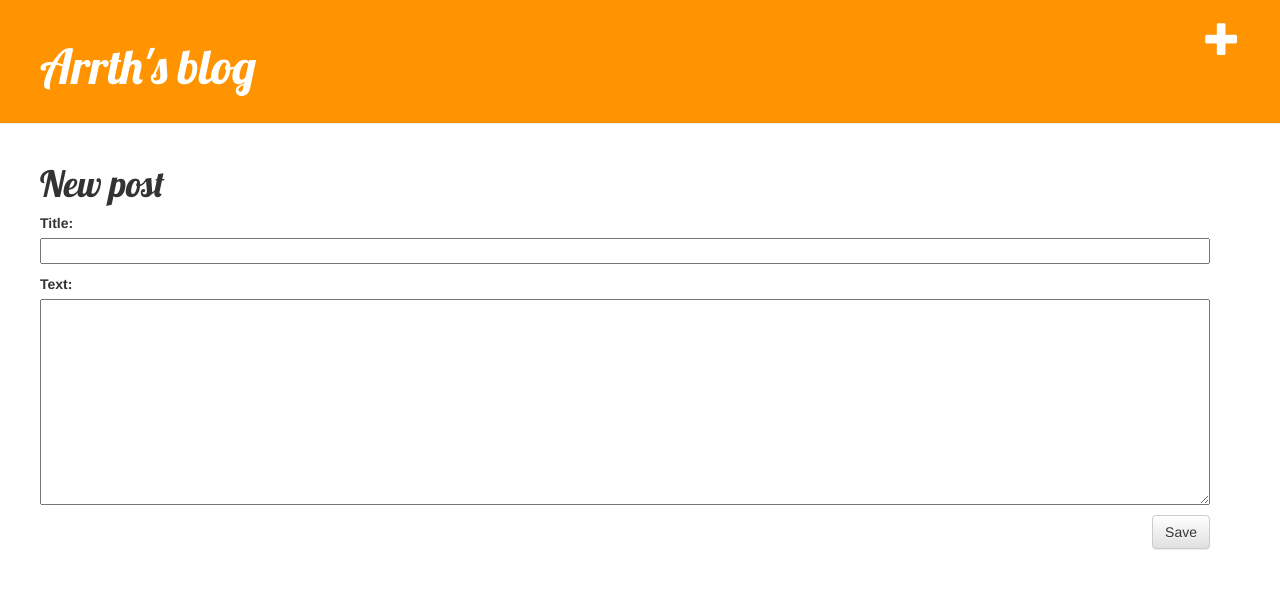
After one commit to arrthhere/arrthblog, a Django app: page /post/new/ in a window 1280 px wide. The commit adds this page. Shown: the top 589 px of the page. Run offline with Django 3.2, Linux system fonts and the light colour scheme; a user stored in the database is signed in; some libraries are stand-ins or nearby versions.

Commit message:
Added views to create/edit post.

```diff
--- /dev/null
+++ b/blog/forms.py
@@ -0,0 +1,7 @@
+from django import forms
+from .models import Post
+
+class PostForm(forms.ModelForm):
+    class Meta:
+        model = Post
+        fields = ('title', 'text',)
--- a/blog/static/css/blog.css
+++ b/blog/static/css/blog.css
@@ -1,17 +1,17 @@
 .page-header {
-        background-color:#00ff7b;
-        margin-top: -20;
-        padding: 0px 50px 0px 30px;
+        background-color: #ff9400;
+        margin-top: 0;
+        padding: 20px 20px 20px 40px;
     }
 
     .page-header h1, .page-header h1 a, .page-header h1 a:visited, .page-header h1 a:active {
         color: #ffffff;
-        font-size: 50px;
+        font-size: 36pt;
         text-decoration: none;
     }
 
     .content {
-        margin-left: 50px;
+        margin-left: 40px;
     }
 
     h1, h2, h3, h4 {
@@ -35,7 +35,7 @@
         color: #ffffff;
         float: right;
         font-size: 26pt;
-        margin-right: 10px;
+        margin-right: 20px;
     }
 
     .post {
--- a/blog/templates/blog/base.html
+++ b/blog/templates/blog/base.html
@@ -11,6 +11,9 @@
 
   <body>
     <div class="page-header">
+      {% if user.is_authenticated %}
+        <a href="{% url 'blog.views.post_new' %}" class="top-menu"><span class="glyphicon glyphicon-plus"></span></a>
+      {% endif %}
       <h1><a href="/">Arrth's blog</a></h1>
     </div>
     <div class="content container">
--- a/blog/templates/blog/post_detail.html
+++ b/blog/templates/blog/post_detail.html
@@ -7,6 +7,7 @@
         {{ post.published_date }}
       </div>
     {% endif %}
+     <a class="btn btn-default" href="{% url 'post_edit' pk=post.pk %}"><span class="glyphicon glyphicon-pencil"></span></a>
     <h1>{{ post.title }}</h1>
     <p>{{ post.text|linebreaksbr }}</p>
   </div>
--- /dev/null
+++ b/blog/templates/blog/post_edit.html
@@ -0,0 +1,9 @@
+{% extends 'blog/base.html' %}
+
+{% block content %}
+  <h1>New post</h1>
+  <form method="POST" class="post-form">{% csrf_token %}
+    {{ form.as_p }}
+    <button type="submit" class="save btn btn-default">Save</button>
+  </form>
+{% endblock %}
--- a/blog/urls.py
+++ b/blog/urls.py
@@ -4,4 +4,6 @@ from . import views
 urlpatterns = [
     url(r'^$', views.post_list, name = 'post_list'),
     url(r'^post/(?P<pk>[0-9]+)/$', views.post_detail, name = 'post_detail'),
+    url(r'^post/new/$', views.post_new, name = 'post_new'),
+    url(r'^post/(?P<pk>[0-9]+)/edit/$', views.post_edit, name = 'post_edit')
 ]
--- a/blog/views.py
+++ b/blog/views.py
@@ -1,6 +1,8 @@
-from django.shortcuts import render, get_object_or_404
+from django.shortcuts import render, get_object_or_404, redirect
 from django.utils import timezone
 from .models import Post
+from .forms import PostForm
+
 
 def post_list(request):
     posts = Post.objects.filter(published_date__lte = timezone.now()).order_by('-published_date')
@@ -9,3 +11,31 @@ def post_list(request):
 def post_detail(request, pk):
     post = get_object_or_404(Post, pk = pk)
     return render(request, 'blog/post_detail.html', {'post': post})
+
+def post_new(request):
+    if(request.method == "POST"):
+        form = PostForm(request.POST)
+        if form.is_valid():
+            post = form.save(commit = False)
+            post.author = request.user
+            post.published_date = timezone.now()
+            post.save()
+            return redirect('post_detail', pk = post.pk)
+    else:
+        form = PostForm()
+
+    return render(request, 'blog/post_edit.html', {'form': form})
+
+def post_edit(request, pk):
+    post = get_object_or_404(Post, pk=pk)
+    if request.method == "POST":
+        form = PostForm(request.POST, instance = post)
+        if form.is_valid():
+            post = form.save(commit=False)
+            post.author = request.user
+            post.published_date = timezone.now()
+            post.save()
+            return redirect('post_detail', pk = post.pk)
+    else:
+        form = PostForm(instance = post)
+    return render(request, 'blog/post_edit.html', {'form': form})
```
Also changed, not shown: db.sqlite3.
